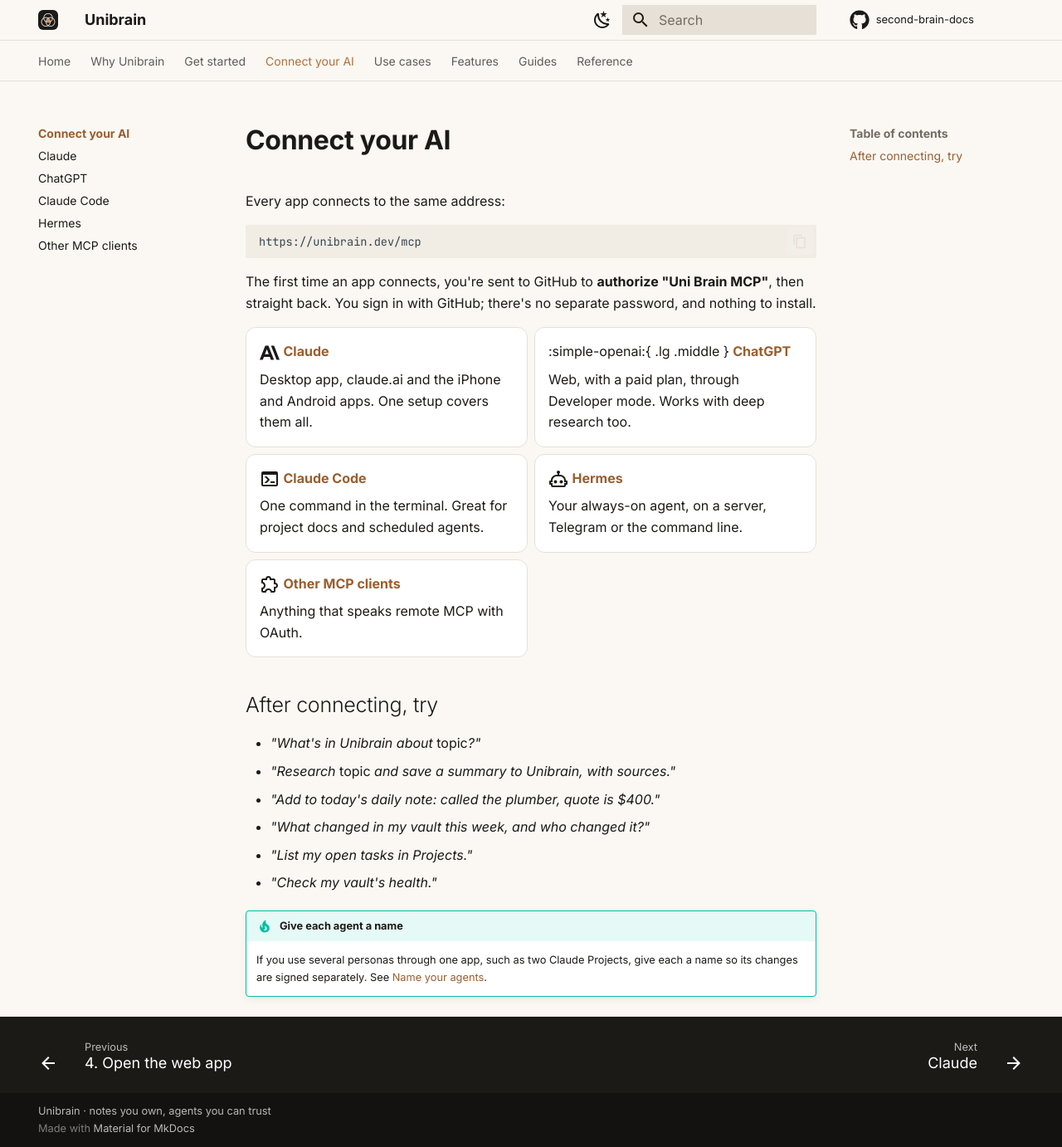
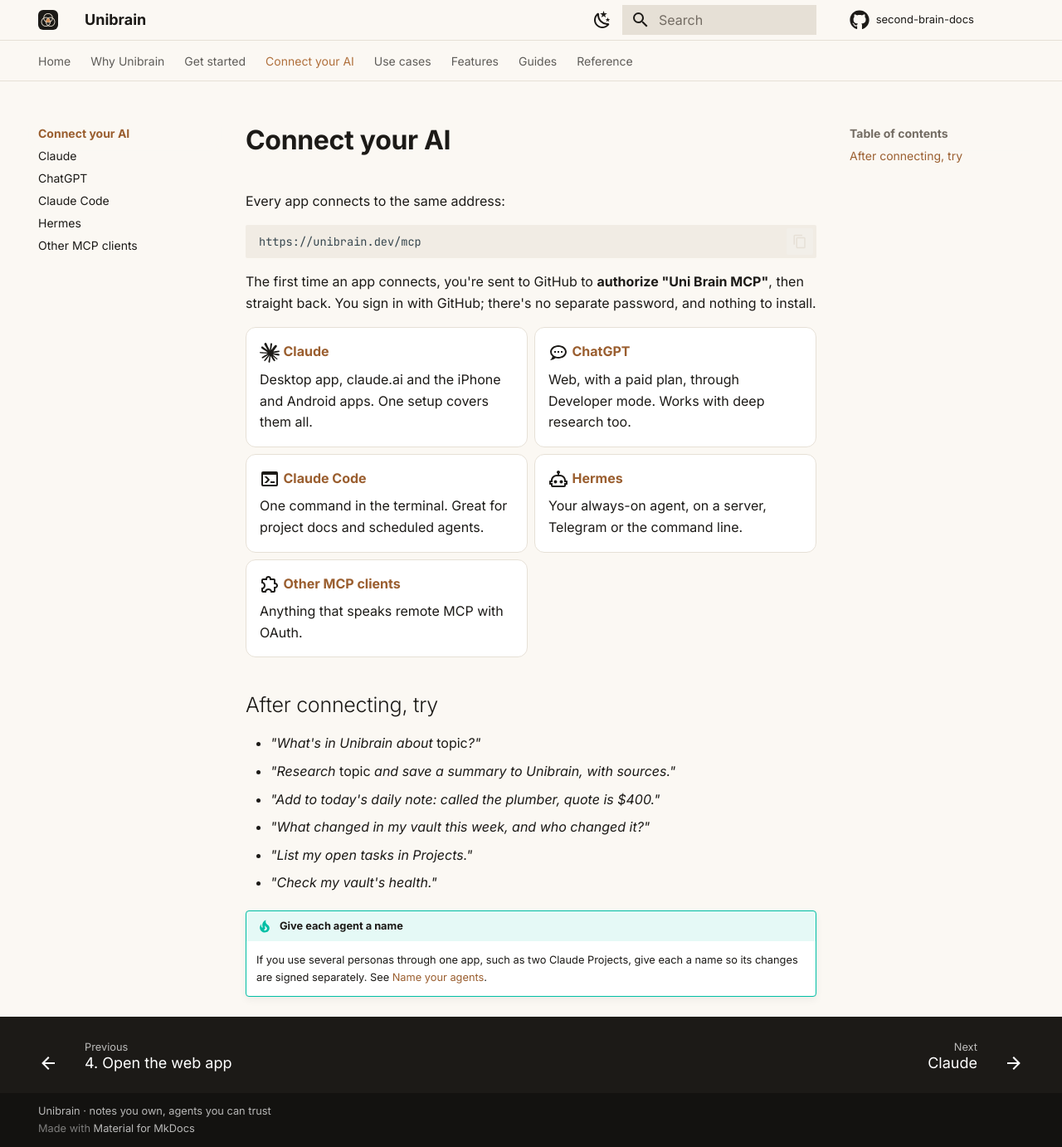
Before and after one commit to blanzp/second-brain-docs, an MkDocs documentation site: the page built from docs/connect/index.md, in a window 1280 px wide and 1382 px high. Shown: the whole window at 83% size. Built offline with MkDocs 1.6.1 and Material for MkDocs 9.7.7, drawn with Linux system fonts in a browser that asks for light colours; comment, search, counter and statistics services are not loaded.

Commit message:
Fix the ChatGPT card's icon on the Connect page (no OpenAI icon in the set)
Co-Authored-By: Claude Opus 5.5 <noreply@anthropic.com>

```diff
--- a/docs/connect/index.md
+++ b/docs/connect/index.md
@@ -14,11 +14,11 @@ The first time an app connects, you're sent to GitHub to **authorize "Uni Brain
 
 <div class="grid cards" markdown>
 
--   :simple-anthropic:{ .lg .middle } __[Claude](claude.md)__
+-   :simple-claude:{ .lg .middle } __[Claude](claude.md)__
 
     Desktop app, claude.ai and the iPhone and Android apps. One setup covers them all.
 
--   :simple-openai:{ .lg .middle } __[ChatGPT](chatgpt.md)__
+-   :material-chat-processing-outline:{ .lg .middle } __[ChatGPT](chatgpt.md)__
 
     Web, with a paid plan, through Developer mode. Works with deep research too.
 
```
